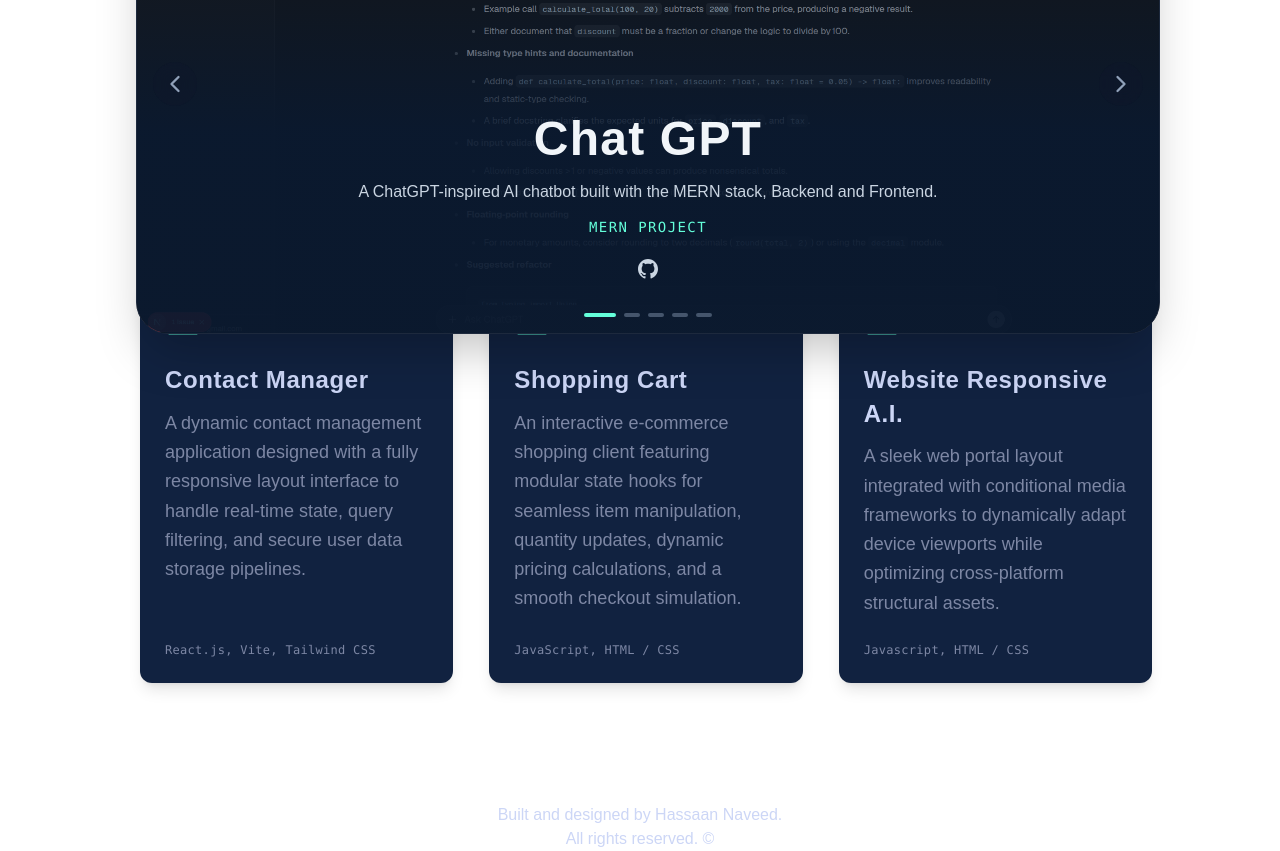
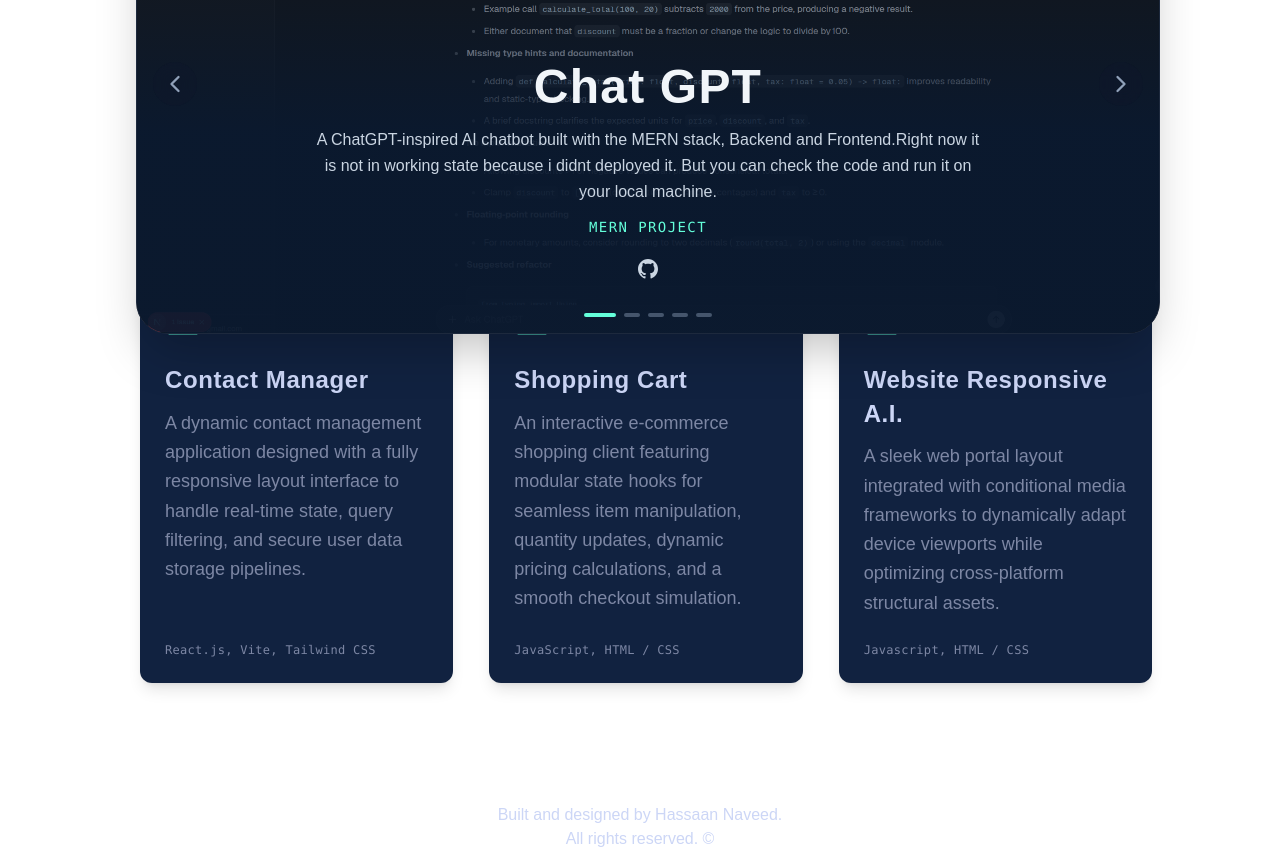
Before and after one commit to hassaanonlinux-sudo/Personal-Portfolio, a Next.js app: page / in a window 1280 px wide. Shown: the part 1840-2691 px from the top of the page. Built offline with nearby package versions, Linux system fonts and the light colour scheme; a web font is replaced by a local one.

Commit message:
urls live

```diff
--- a/components/ImagesSlider.tsx
+++ b/components/ImagesSlider.tsx
@@ -7,11 +7,11 @@ import { RiGithubFill, RiFolder3Line } from "@remixicon/react";
 const projects = [
   {
     title: "Chat GPT",
-    description: "A ChatGPT-inspired AI chatbot built with the MERN stack, Backend and Frontend.",
-    tech: "MERN PROJECT",
+    description: "A ChatGPT-inspired AI chatbot built with the MERN stack, Backend and Frontend.Right now it is not in working state because i didnt deployed it. But you can check the code and run it on your local machine.",
+    tech: "MERN PROJECT ",
     image: "/Images/chatgpt.png",
     githubUrl: "https://github.com/hassaanonlinux-sudo/Chat-GPT",
-    liveUrl: "#",
+    liveUrl: "zesty-cupcake-b4a056.netlify.app",
   },
   {
     title: "SPACE X UI/UX CLONE",
@@ -19,7 +19,7 @@ const projects = [
     tech: "REACT / TAILWIND",
     image: "/Images/SPACEX.png",
     githubUrl: "https://github.com/hassaanonlinux-sudo/Space-x",
-    liveUrl: "#",
+    liveUrl: "elegant-maamoul-c738ce.netlify.app",
   },
   {
     title: "JOB  APP ",
@@ -27,7 +27,7 @@ const projects = [
     tech: "REACT / TAILWIND",
     image: "/Images/JOB.png",
     githubUrl: "https://github.com/hassaanonlinux-sudo/JOB-APP",
-    liveUrl: "#", // Add your live demo links here if you have them
+    liveUrl: "zesty-entremet-d3176b.netlify.app", // Add your live demo links here if you have them
   },
   {
     title: "Career Dashboard",
@@ -35,7 +35,7 @@ const projects = [
     tech: "REACT / TAILWIND",
     image: "/Images/career.png",
     githubUrl: "https://github.com/hassaanonlinux-sudo/Career-PK",
-    liveUrl: "#",
+    liveUrl: "luminous-mousse-cef1f3.netlify.app",
   },
   {
     title: "E-COMMERCE ADMIN DASHBOARD",
@@ -43,7 +43,7 @@ const projects = [
     tech: "REACT / TAILWIND",
     image: "/Images/ecommerce.png",
     githubUrl: "https://github.com/hassaanonlinux-sudo/E-Commerce-Admin-Panel",
-    liveUrl: "#",
+    liveUrl: "majestic-dragon-da29f4.netlify.app",
   },
 
 ];
```
